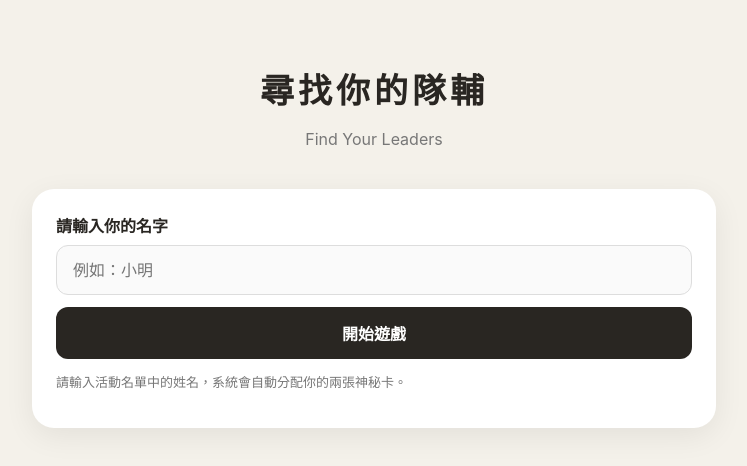
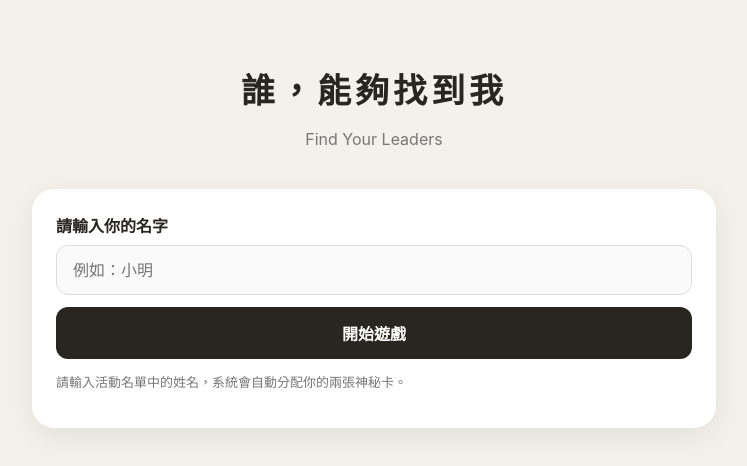
Before and after one commit to serenalin0926/ntupm-sdlchs, a plain HTML site: page index-2.html in a window 1280 px wide. Shown: the whole page, without its empty margins (266-1013 px from the left). Drawn offline with Linux system fonts and the light colour scheme.

Commit message:
Update game title and card descriptions in HTML

```diff
--- a/index-2.html
+++ b/index-2.html
@@ -112,7 +112,7 @@ input:focus{border-color:#777}
    ① 基本設定
    --------------------------------------------------------- */
 const GAME_CONFIG = {
-  title: "尋找你的隊輔",          // 網站大標題
+  title: "誰，能夠找到我",          // 網站大標題
   subtitle: "Find Your Leaders",  // 標題下面的小字
 
   // 每次翻照片需要幾點
@@ -130,10 +130,10 @@ const GAME_CONFIG = {
     codePlaceholder: "輸入代碼",
     redeemButton: "兌換",
 
-    cardsTitle: "你的神秘卡",
-    cardsDescription: "你被分配了兩位隊輔，但系統不會直接告訴你是誰。透過遊戲取得點數，翻開照片線索找出他們。",
-    cardA: "神秘卡 A",
-    cardB: "神秘卡 B",
+    cardsTitle: "你的老大們",
+    cardsDescription: "你偶然進入某個幫派，但老大的身份仍是個謎團。透過遊戲取得點數，翻開照片線索找出他們。",
+    cardA: "老大 A",
+    cardB: "老大 B",
 
     gridDescription: "每翻開一格會消耗點數。已翻開的格子不會再次蓋回去。",
     backButton: "回到我的頁面",
```
